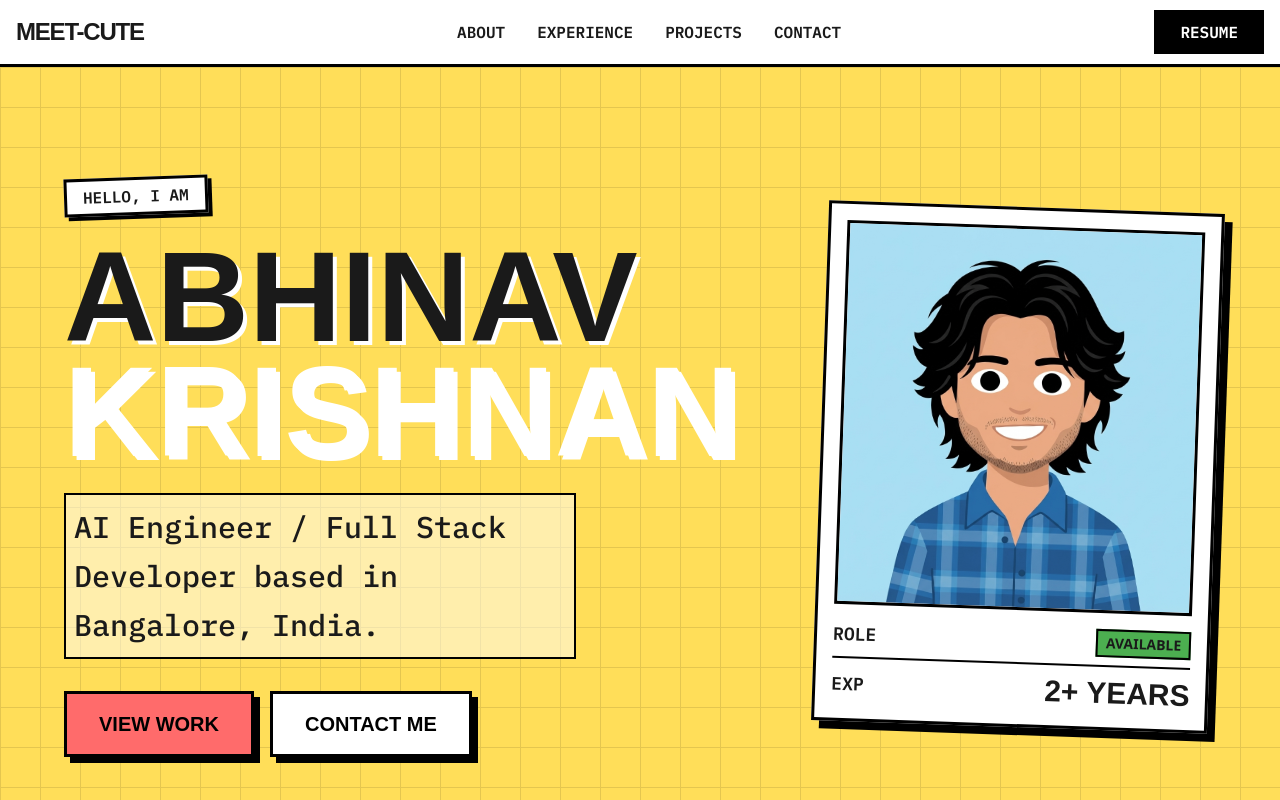
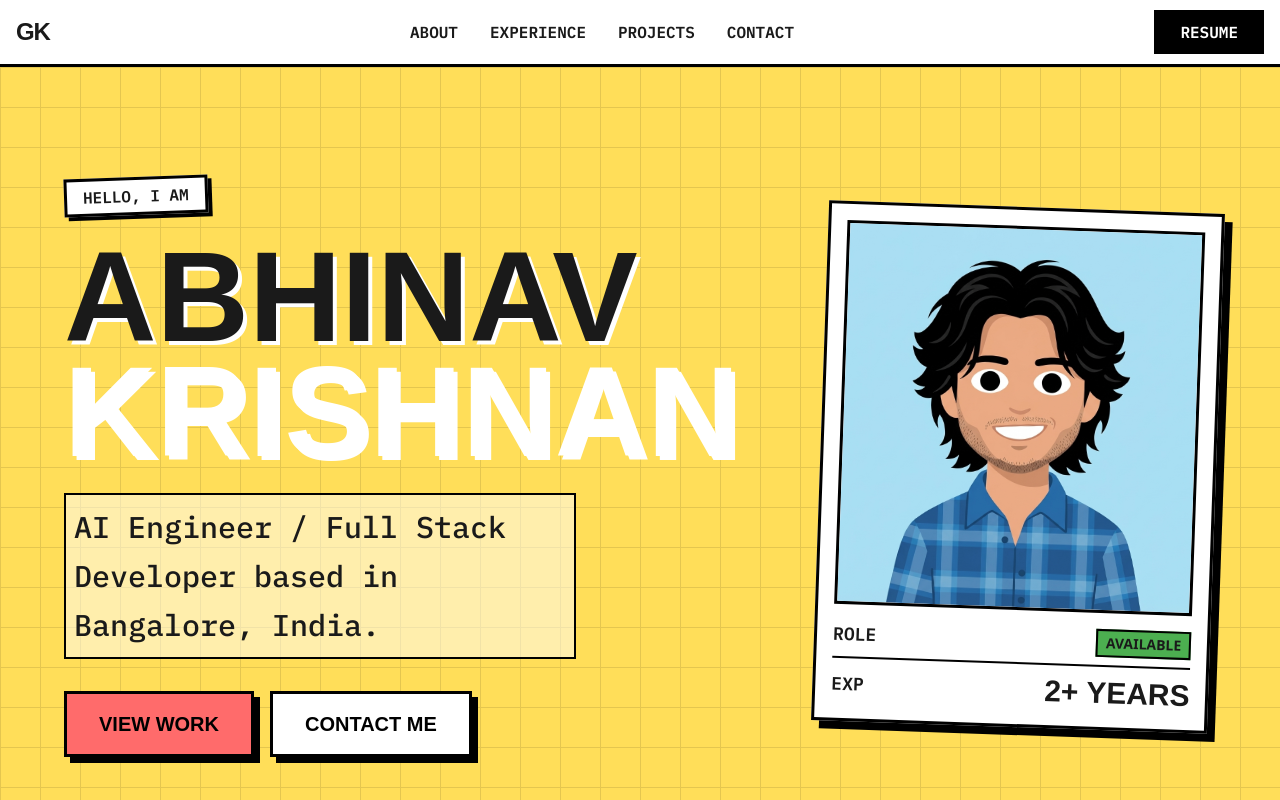
Before and after one commit to abhinavgkrishnan/portfolio, a Next.js app: page / in a window 1280 px wide. Shown: the top 800 px of the page. Built offline with nearby package versions, Linux system fonts and the light colour scheme; a web font is replaced by a local one.

Commit message:
Update Header.tsx

```diff
--- a/src/components/Header.tsx
+++ b/src/components/Header.tsx
@@ -5,7 +5,7 @@ export default function Header() {
         <header className="w-full border-b-[3px] border-black bg-white sticky top-0 z-50">
             <div className="container mx-auto px-4 h-16 flex items-center justify-between">
                 <Link href="/" className="text-2xl font-bold font-display uppercase tracking-tighter hover:text-primary transition-colors">
-                    Meet-Cute
+                  GK
                 </Link>
 
                 <nav className="hidden md:flex items-center gap-8 font-mono font-bold">
```
